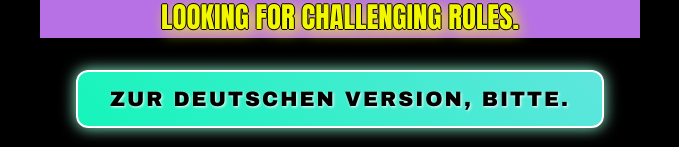
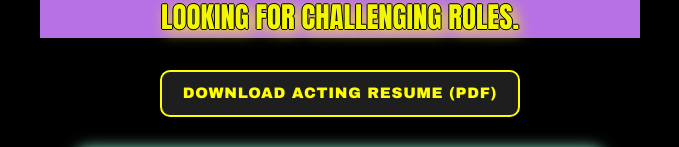
Before and after one commit to Wilfredoo/personal3.0, a React (Create React App) app: page /acting in a window 1280 px wide. Shown: the part 248-395 px from the top of the page, without its empty margins (300-979 px from the left). Built offline with nearby package versions, Linux system fonts and the light colour scheme; a web font is replaced by a local one.

Commit message:
resume download

```diff
--- a/src/components/Acting/Acting.jsx
+++ b/src/components/Acting/Acting.jsx
@@ -16,6 +16,7 @@ import {
     ParentContainer,
     ReelText,
     SmallText,
+    ResumeDownloadButton,
     LinksSection,
     LinksTitle,
     LinksContainer,
@@ -82,6 +83,7 @@ const texts = {
         tagline1:
             "Indigenous-Peruvian actor with improvisational skills and a wide acting range.",
         tagline2: "Looking for challenging roles.",
+        resumeButton: "Download Acting Resume (PDF)",
         availability: "🎬 AVAILABILITY: Currently travelling but available for shootings in Germany from September 26th to October 20th. November and December - to be confirmed.",
         moreAbout: "More about me",
         reelText: "The clips in this reel feature my first film acting jobs & auditions from 2025, for short films in Berlin, Offenburg, Aachen and Cologne, a mix of improvised and scripted scenes. Enjoy the glimpse!",
@@ -107,6 +109,7 @@ representation2: "Represented by YourActor agency, with agent Janusz Wojnar",
         tagline1:
             "Indigen-peruanischer Schauspieler mit Improvisationsfähigkeiten und breiter schauspielerischer Bandbreite.",
         tagline2: "Auf der Suche nach herausfordernden Rollen.",
+        resumeButton: "Schauspiel-Lebenslauf herunterladen (PDF)",
         availability: "🎬 VERFÜGBARKEIT: Aktuell auf Reisen, aber verfügbar für Dreharbeiten in Deutschland vom 26. September bis 20. Oktober. November und Dezember - noch zu bestätigen.",
         moreAbout: "Mehr über mich",
         reelText: "Die Clips in diesem Reel zeigen meine ersten Schauspiel-Auditions für Filmprojekte im Jahr 2025, darunter Kurzfilme in Berlin, Offenburg, Aachen und Köln. Die meisten Auditions führten zu Rollen in Projekten, die sich derzeit in der Postproduktion befinden – mit einer Mischung aus improvisierten und geskripteten Szenen. Viel Spaß beim Anschauen!",
@@ -143,6 +146,12 @@ const Acting = () => {
                 <Header>{currentText.header}</Header>
                 <Tagline>{currentText.tagline1}</Tagline>
                 <FlashyTagline>{currentText.tagline2}</FlashyTagline>
+                <ResumeDownloadButton
+                    href={`${process.env.PUBLIC_URL}/Resume_Acting_Wilfredo_Casas.pdf`}
+                    download="Resume_Acting_Wilfredo_Casas.pdf"
+                >
+                    {currentText.resumeButton}
+                </ResumeDownloadButton>
                 <TranslateButton onClick={toggleLanguage}>
                     {language === "EN" ? (
                         "Zur deutschen Version, bitte."
--- a/src/components/Acting/Styles.js
+++ b/src/components/Acting/Styles.js
@@ -159,6 +159,30 @@ export const TranslateButton = styled.button`
   &:hover {
     transform: scale(1.05) rotate(-1deg);
     box-shadow: 0 0 25px #A3D8FF;
+  }
+`;
+
+export const ResumeDownloadButton = styled.a`
+  display: block;
+  width: fit-content;
+  margin: 0 auto 1.4rem;
+  padding: 0.85rem 1.3rem;
+  border: 2px solid #ffff00;
+  border-radius: 10px;
+  background: #1e1e1e;
+  color: #ffff00;
+  text-decoration: none;
+  text-transform: uppercase;
+  font-family: 'Arial Black', sans-serif;
+  font-size: 0.95rem;
+  letter-spacing: 0.7px;
+  font-weight: 700;
+  transition: transform 0.2s ease, background 0.2s ease, color 0.2s ease;
+
+  &:hover {
+    transform: translateY(-1px);
+    background: #ffff00;
+    color: #111;
   }
 `;
 
```
Also changed, not shown: 1 other file (tests, documents, lock files or other folders).
